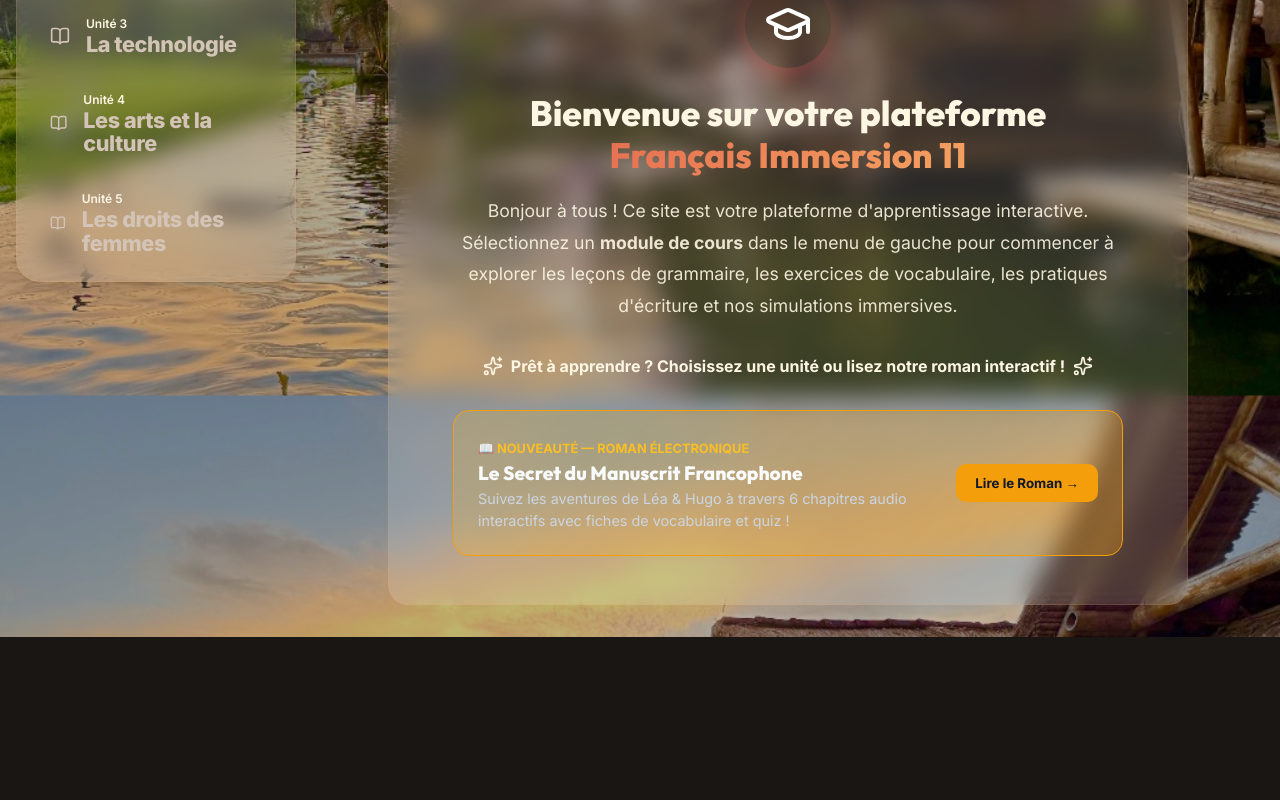
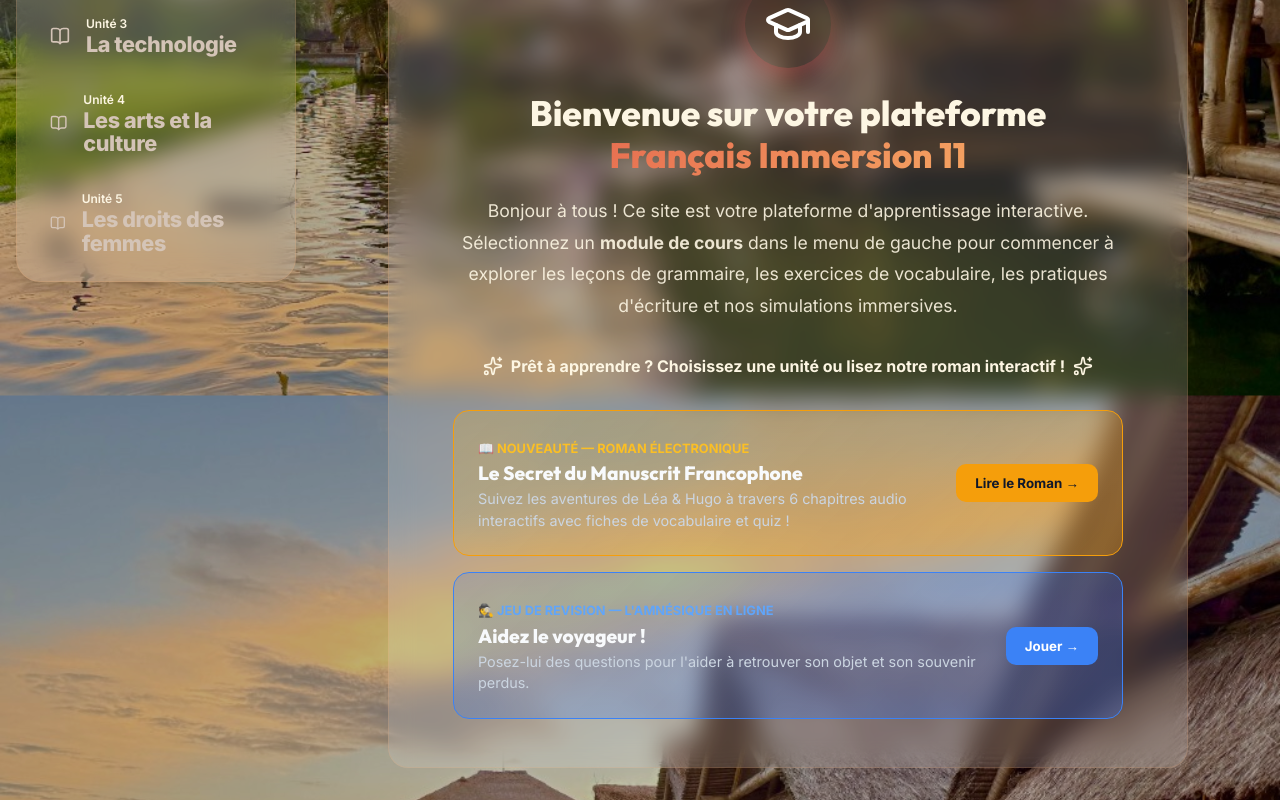
Before and after one commit to dominiquetrotin49-boop/hhs-frenchimmersion11, a React (Vite) app: page / in a window 1280 px wide. Shown: the part 502-1302 px from the top of the page. Before the commit the page ends 1139 px from the top, so only its background shows below. Built offline with nearby package versions, Linux system fonts and the light colour scheme.

Commit message:
feat: Ajouter le lien vers L'Amnesique sur le Dashboard

```diff
--- a/src/pages/HomeDashboard.jsx
+++ b/src/pages/HomeDashboard.jsx
@@ -48,7 +48,8 @@ export default function HomeDashboard() {
               display: 'flex',
               alignItems: 'center',
               justifyContent: 'space-between',
-              textAlign: 'left'
+              textAlign: 'left',
+              marginBottom: '1rem'
             }}
           >
             <div>
@@ -60,6 +61,30 @@ export default function HomeDashboard() {
               Lire le Roman →
             </button>
           </div>
+
+          <div
+            onClick={() => window.location.href = '/reprise/amnesique'}
+            style={{
+              background: 'linear-gradient(135deg, rgba(59, 130, 246, 0.2), rgba(37, 99, 235, 0.3))',
+              border: '1px solid #3b82f6',
+              padding: '1.5rem',
+              borderRadius: '16px',
+              cursor: 'pointer',
+              display: 'flex',
+              alignItems: 'center',
+              justifyContent: 'space-between',
+              textAlign: 'left'
+            }}
+          >
+            <div>
+              <span style={{ fontSize: '0.8rem', textTransform: 'uppercase', color: '#60a5fa', fontWeight: 'bold' }}>🕵️ JEU DE REVISION — L'Amnésique en Ligne</span>
+              <h3 style={{ margin: '0.2rem 0', color: '#f8fafc', fontSize: '1.2rem' }}>Aidez le voyageur !</h3>
+              <p style={{ margin: 0, fontSize: '0.9rem', color: '#cbd5e1' }}>Posez-lui des questions pour l'aider à retrouver son objet et son souvenir perdus.</p>
+            </div>
+            <button style={{ padding: '0.7rem 1.2rem', background: '#3b82f6', border: 'none', borderRadius: '10px', color: '#fff', fontWeight: 'bold', cursor: 'pointer', whiteSpace: 'nowrap' }}>
+              Jouer →
+            </button>
+          </div>
         </div>
       </div>
     </div>
```
